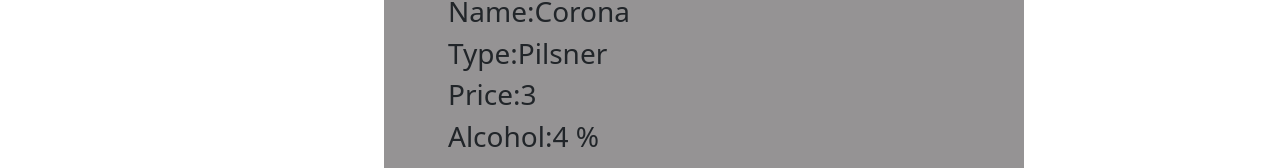
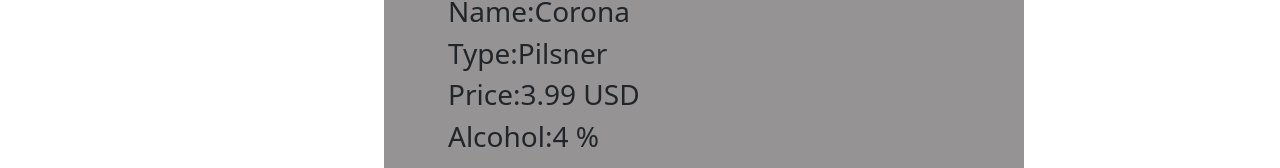
Before and after one commit to MeronTekie/tap-room-react, a React (Create React App) app: page / in a window 1280 px wide. Both pictures are taken after a click on the element 622 px from the left and 277 px from the top of the page. Shown: the part 177-345 px from the top of the page. Built offline with nearby package versions, Linux system fonts and the light colour scheme.

Commit message:
Fix some typos

```diff
--- a/src/components/KegDetails/KegDetails.js
+++ b/src/components/KegDetails/KegDetails.js
@@ -14,7 +14,7 @@
 					<div className="col-8 text">
 						<h3>Name:{keg.name}</h3>
 						<h3>Type:{keg.type}</h3>
-						<h3>Price:{keg.price}</h3>
+						<h3>Price:{keg.price}.99 USD</h3>
 						<h3>Alcohol:{keg.alcoholContent} % </h3>
 					</div>
 					<div className="row-12">
```
